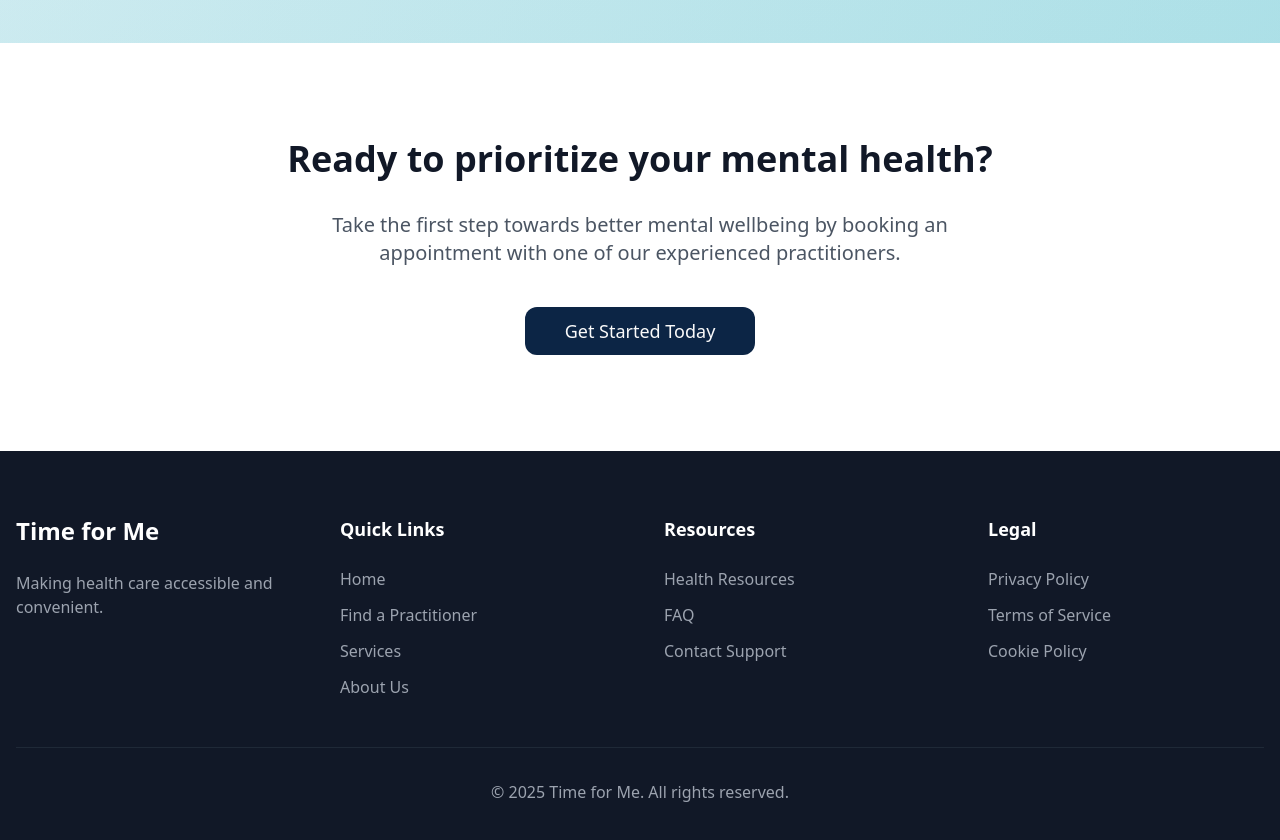
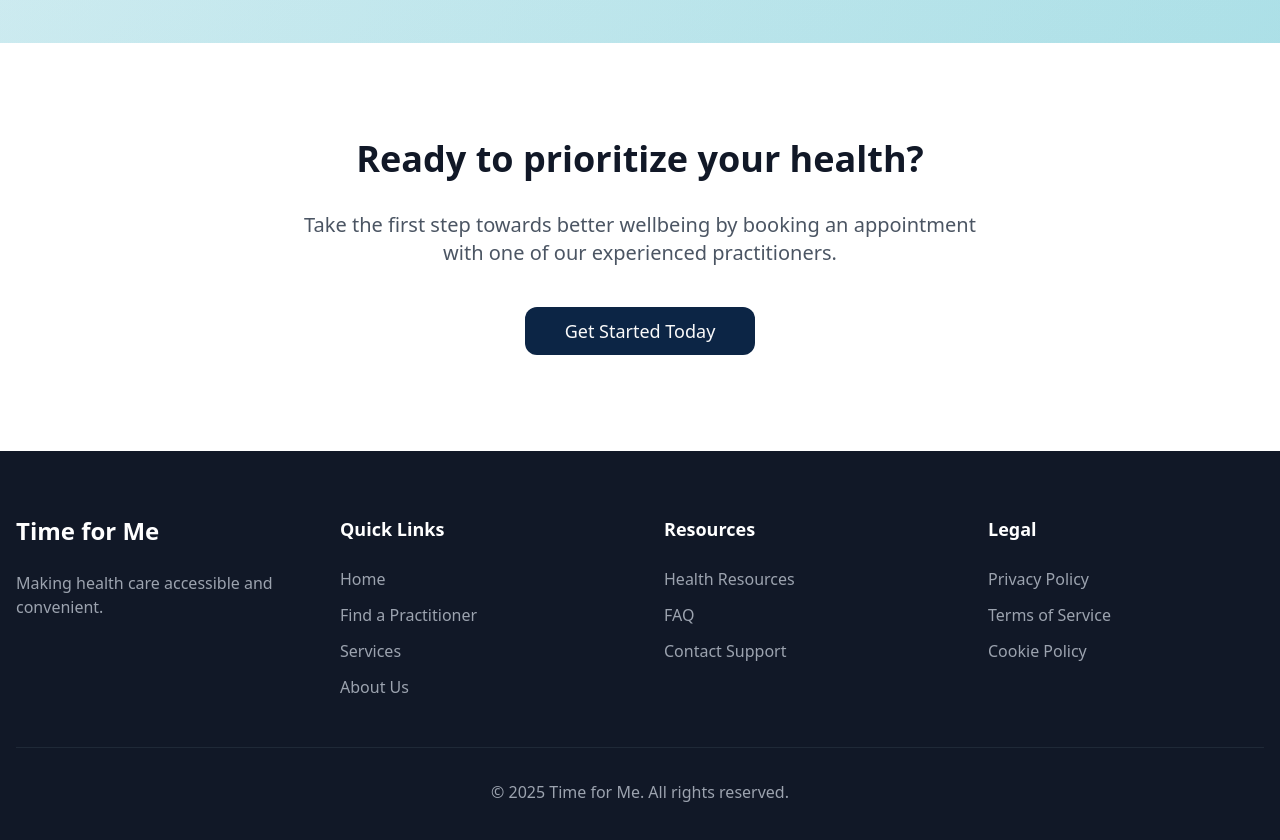
Before and after one commit to astauder/time-for-me, a React (Vite) app: page / in a window 1280 px wide. Shown: the part 1880-2720 px from the top of the page. Built offline with nearby package versions, Linux system fonts and the light colour scheme.

Commit message:
Code edited in Lovable Code Editor
Edited UI in Lovable

```diff
--- a/src/pages/Index.tsx
+++ b/src/pages/Index.tsx
@@ -60,9 +60,9 @@ const Index = () => {
 
       <section className="py-24 px-4 bg-white">
         <div className="container mx-auto max-w-5xl text-center">
-          <h2 className="text-4xl font-bold text-gray-900 mb-8">Ready to prioritize your mental health?</h2>
+          <h2 className="text-4xl font-bold text-gray-900 mb-8">Ready to prioritize your health?</h2>
           <p className="text-xl text-gray-600 mb-10 max-w-2xl mx-auto">
-            Take the first step towards better mental wellbeing by booking an appointment with one of our experienced practitioners.
+            Take the first step towards better wellbeing by booking an appointment with one of our experienced practitioners.
           </p>
           <Button size="lg" className="bg-primary hover:bg-primary/90 text-lg px-10 py-6 rounded-xl">Get Started Today</Button>
         </div>
```
